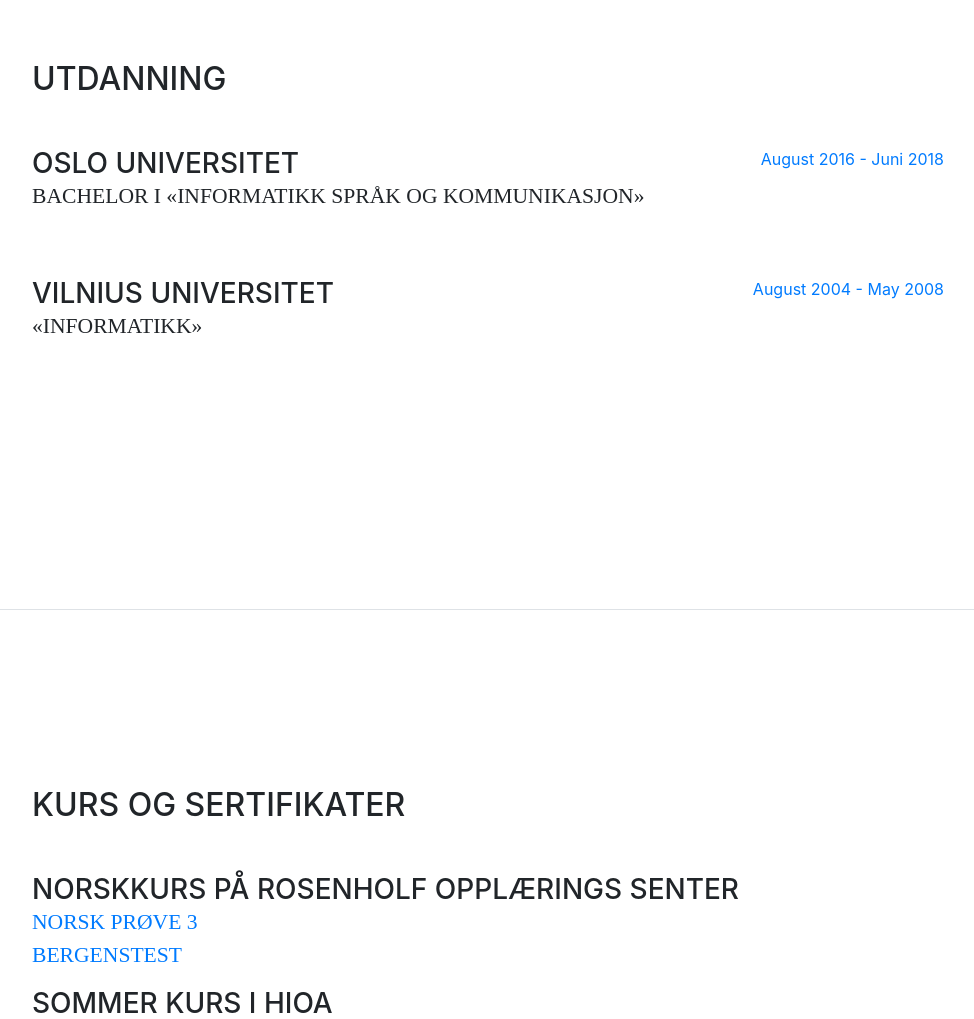
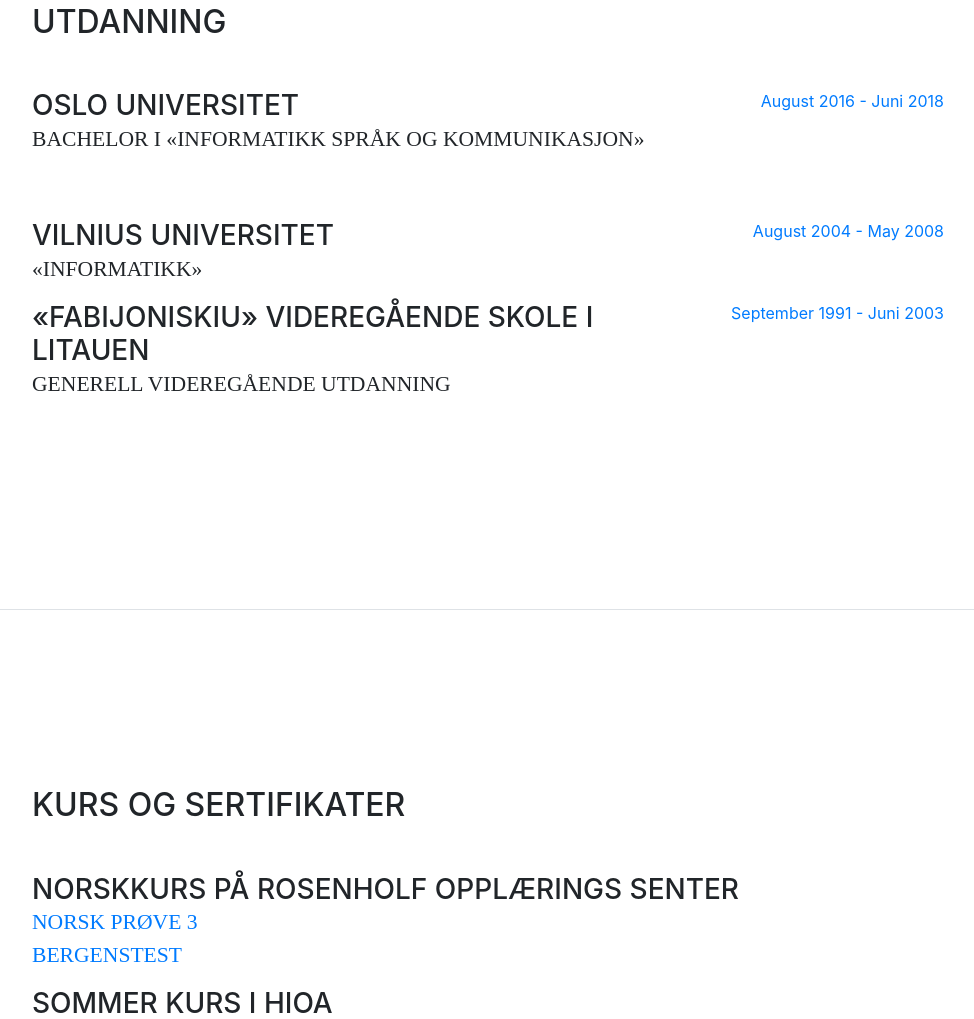
Before and after one commit to viktorbl/Resume, a website with bundled scripts: page index.html in a window 1280 px wide. Shown: the part 990-2009 px from the top of the page, without its empty margins (288-1262 px from the left). Built offline with nearby package versions, Linux system fonts and the light colour scheme; a web font is replaced by a local one.

Commit message:
Update index.html

```diff
--- a/index.html
+++ b/index.html
@@ -103,12 +103,22 @@
           </div>
 
           <div class="resume-item d-flex flex-column flex-md-row">
+             <div class="resume-content mr-auto">
+              	<h3 class="mb-0">Vilnius Universitet</h3>
+              	<div class="subheading mb-3">«Informatikk»</div>
+             </div>
+             <div class="resume-date text-md-right">
+              	<span class="text-primary">August 2004 - May 2008</span>
+             </div>
+          </div>
+
+	  <div class="resume-item d-flex flex-column flex-md-row">
             <div class="resume-content mr-auto">
-              <h3 class="mb-0">Vilnius Universitet</h3>
-              <div class="subheading mb-3">«Informatikk»</div>
+              <h3 class="mb-0">«Fabijoniskiu» videregående skole i Litauen</h3>
+              <div class="subheading mb-3">Generell Videregående Utdanning</div>
             </div>
             <div class="resume-date text-md-right">
-              <span class="text-primary">August 2004 - May 2008</span>
+              <span class="text-primary">September 1991 - Juni 2003</span>
             </div>
           </div>
 
```
